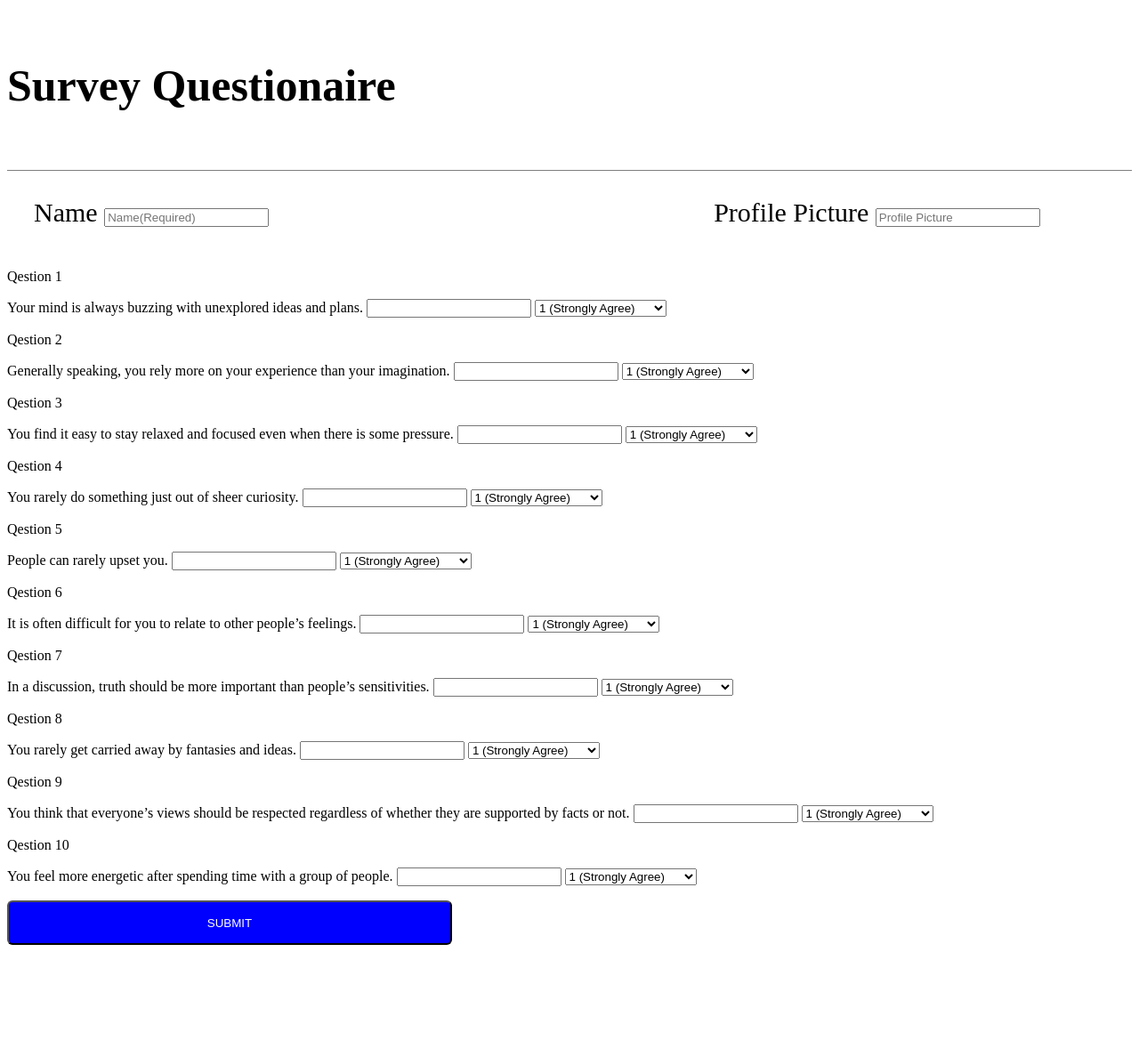
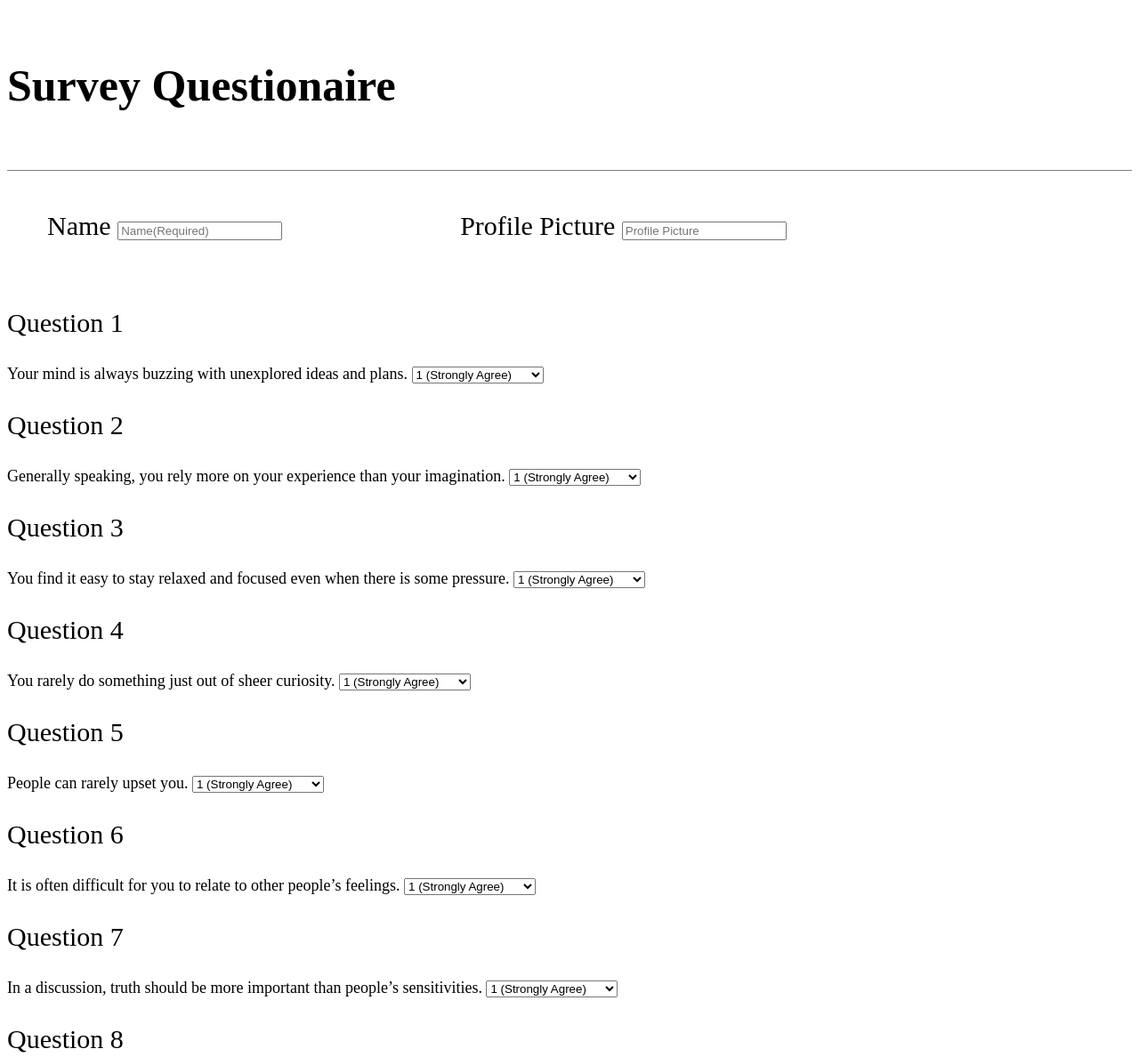
Before and after one commit to sidrobinson/FriendFinder, a plain HTML site: page survey.html in a window 1280 px wide. Shown: the top 1188 px of the page at 89% size. Before the commit the page ends 1070 px from the top, so only its background shows below. Drawn offline with Linux system fonts and the light colour scheme.

Commit message:
Add files via upload

```diff
--- a/survey.css
+++ b/survey.css
@@ -18,12 +18,12 @@ h4 {
     border-width: 1px;
     padding-top: 20px;
     padding-left: 20px;
-    padding: 30px;
+    padding: 45px;
     font-size: 30px;
   }
   .topLeft {
     float: left;
-    margin-right: 500px;
+    margin-right: 200px;
   }
   .topRight {
   }
@@ -42,11 +42,44 @@ h2 {
     bottom: 200px;
     font-size: 25px;
 } */
+.q1 {
+    font-size: 30px;
+}
+.q2 {
+    font-size: 30px;
+}
+.q3 {
+    font-size: 30px;
+}
+.q4 {
+    font-size: 30px;
+}
+.q5 {
+    font-size: 30px;
+}
+.q6 {
+    font-size: 30px;
+}
+.q7 {
+    font-size: 30px;
+}
+.q8 {
+    font-size: 30px;
+}
+.q9 {
+    font-size: 30px;
+}
+.q10 {
+    font-size: 30px;
+}
+.form-group {
+    font-size: 18px;
+}
 
 #buttonID {
     width: 500px;
     text-align: center;
-    background-color: blue;
+    background-color: green;
     color: white;
     border-radius: 6px;
     margin: auto;
@@ -55,5 +88,5 @@ h2 {
 }
 
 #buttonID:hover {
-    background-color: greenyellow;
+    background-color: blue;
 }
--- a/survey.html
+++ b/survey.html
@@ -25,10 +25,9 @@
             </div>
         </h3> -->
     </div>
-    <p>Qestion 1</p>
+    <p class="q1">Question 1</p>
     <div class="form-group">
         <label for="questionaire">Your mind is always buzzing with unexplored ideas and plans.</label>
-        <input type="text" class="form-control" id="questionaire">
         <select class="form-control" id="numRecordsSelect">
             <option value=1>1 (Strongly Agree)</option>
             <option value=selected>2</option>
@@ -37,10 +36,9 @@
             <option value=10>5 (Strongly Disagree)</option>
         </select>
     </div>
-    <p>Qestion 2</p>
+    <p class="q2">Question 2</p>
     <div class="form-group">
         <label for="questionaire">Generally speaking, you rely more on your experience than your imagination.</label>
-        <input type="text" class="form-control" id="questionaire">
         <select class="form-control" id="numRecordsSelect">
             <option value=1>1 (Strongly Agree)</option>
             <option value=selected>2</option>
@@ -49,10 +47,9 @@
             <option value=10>5 (Strongly Disagree)</option>
         </select>
     </div>
-    <p>Qestion 3</p>
+    <p class="q3">Question 3</p>
     <div class="form-group">
         <label for="questionaire">You find it easy to stay relaxed and focused even when there is some pressure.</label>
-        <input type="text" class="form-control" id="questionaire">
         <select class="form-control" id="numRecordsSelect">
             <option value=1>1 (Strongly Agree)</option>
             <option value=selected>2</option>
@@ -61,10 +58,9 @@
             <option value=10>5 (Strongly Disagree)</option>
         </select>
     </div>
-    <p>Qestion 4</p>
+    <p class="q4">Question 4</p>
     <div class="form-group">
         <label for="questionaire">You rarely do something just out of sheer curiosity.</label>
-        <input type="text" class="form-control" id="questionaire">
         <select class="form-control" id="numRecordsSelect">
             <option value=1>1 (Strongly Agree)</option>
             <option value=selected>2</option>
@@ -73,10 +69,9 @@
             <option value=10>5 (Strongly Disagree)</option>
         </select>
     </div>
-    <p>Qestion 5</p>
+    <p class="q5">Question 5</p>
     <div class="form-group">
         <label for="questionaire">People can rarely upset you.</label>
-        <input type="text" class="form-control" id="questionaire">
         <select class="form-control" id="numRecordsSelect">
             <option value=1>1 (Strongly Agree)</option>
             <option value=selected>2</option>
@@ -85,10 +80,9 @@
             <option value=10>5 (Strongly Disagree)</option>
         </select>
     </div>
-    <p>Qestion 6</p>
+    <p class="q6">Question 6</p>
     <div class="form-group">
         <label for="questionaire">It is often difficult for you to relate to other people’s feelings.</label>
-        <input type="text" class="form-control" id="questionaire">
         <select class="form-control" id="numRecordsSelect">
             <option value=1>1 (Strongly Agree)</option>
             <option value=selected>2</option>
@@ -97,10 +91,9 @@
             <option value=10>5 (Strongly Disagree)</option>
         </select>
     </div>
-    <p>Qestion 7</p>
+    <p class="q7">Question 7</p>
     <div class="form-group">
         <label for="questionaire">In a discussion, truth should be more important than people’s sensitivities.</label>
-        <input type="text" class="form-control" id="questionaire">
         <select class="form-control" id="numRecordsSelect">
             <option value=1>1 (Strongly Agree)</option>
             <option value=selected>2</option>
@@ -109,10 +102,9 @@
             <option value=10>5 (Strongly Disagree)</option>
         </select>
     </div>
-    <p>Qestion 8</p>
+    <p class="q8">Question 8</p>
     <div class="form-group">
         <label for="questionaire">You rarely get carried away by fantasies and ideas.</label>
-        <input type="text" class="form-control" id="questionaire">
         <select class="form-control" id="numRecordsSelect">
             <option value=1>1 (Strongly Agree)</option>
             <option value=selected>2</option>
@@ -121,11 +113,10 @@
             <option value=10>5 (Strongly Disagree)</option>
         </select>
     </div>
-    <p>Qestion 9</p>
+    <p class="q9">Question 9</p>
     <div class="form-group">
         <label for="questionaire">You think that everyone’s views should be respected regardless of whether they are
             supported by facts or not.</label>
-        <input type="text" class="form-control" id="questionaire">
         <select class="form-control" id="numRecordsSelect">
             <option value=1>1 (Strongly Agree)</option>
             <option value=selected>2</option>
@@ -134,10 +125,9 @@
             <option value=10>5 (Strongly Disagree)</option>
         </select>
     </div>
-    <p>Qestion 10</p>
+    <p class="q10">Question 10</p>
     <div class="form-group">
         <label for="questionaire">You feel more energetic after spending time with a group of people.</label>
-        <input type="text" class="form-control" id="questionaire">
         <select class="form-control" id="numRecordsSelect">
             <option value=1>1 (Strongly Agree)</option>
             <option value=selected>2</option>
```
